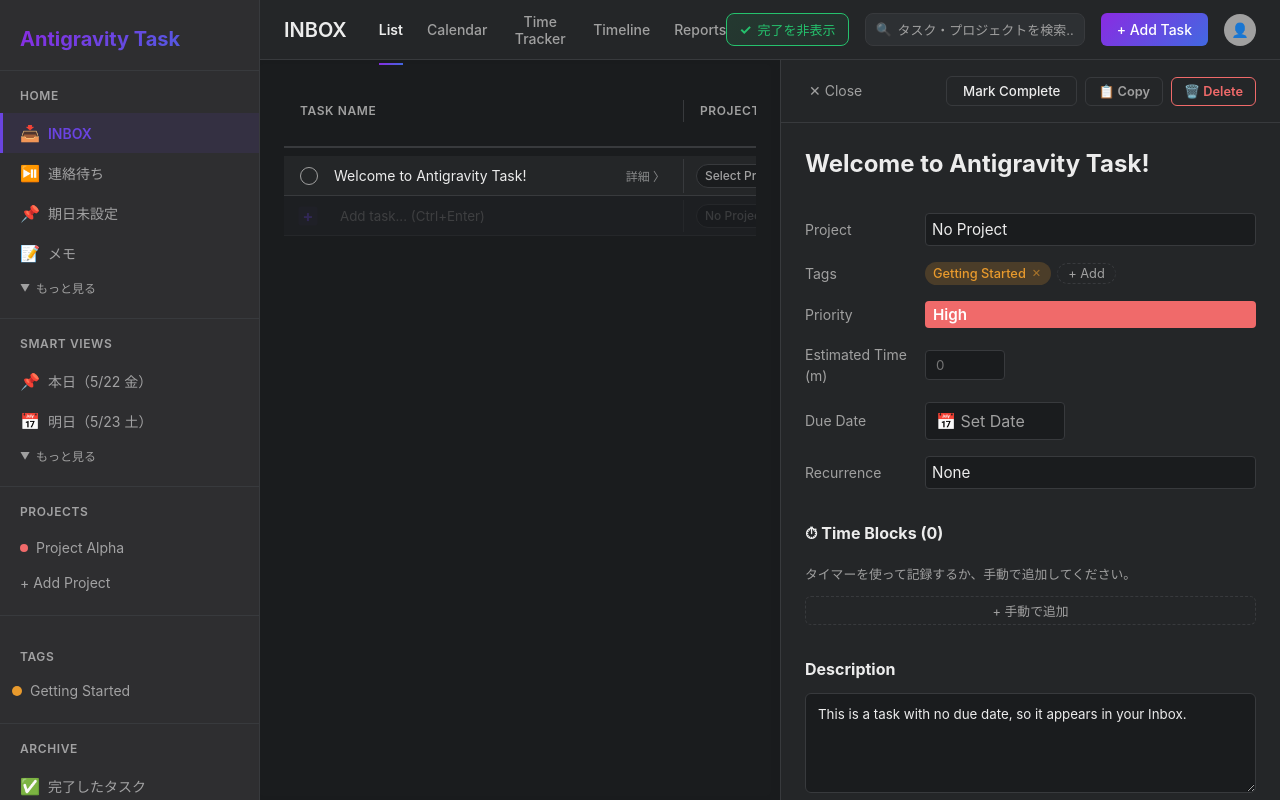
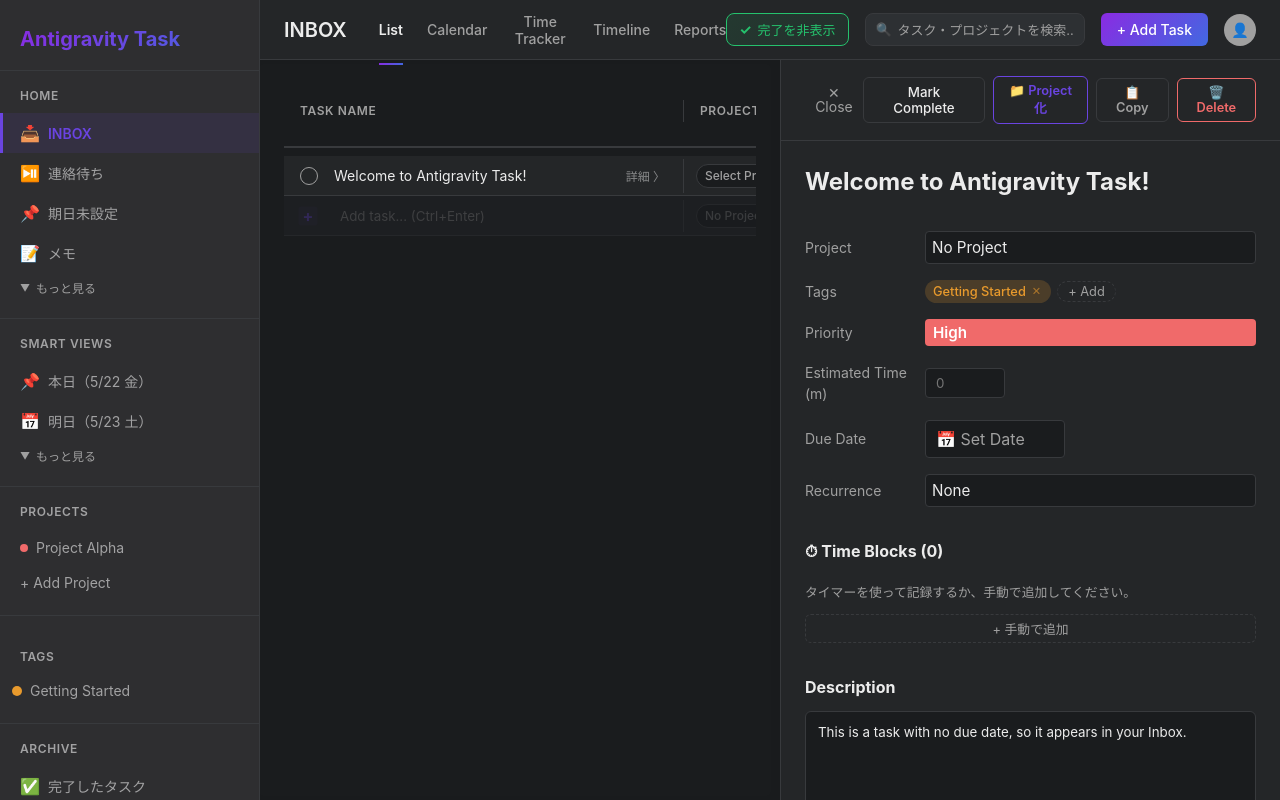
Before and after one commit to oyafuso111-web/antigravity-task, a React (Vite) app: page / in a window 1280 px wide. Both pictures are taken after a click on the button "詳細 〉". Built offline with nearby package versions, Linux system fonts and the light colour scheme.

Commit message:
feat: add convert task to project button in task detail view

```diff
--- a/src/components/TaskDetailView.tsx
+++ b/src/components/TaskDetailView.tsx
@@ -377,7 +377,12 @@ export const TaskDetailView: React.FC<Props> = ({ taskId }) => {
     selectedTaskIds,
     addTimeBlock,
     updateTimeBlock,
-    deleteTimeBlock
+    deleteTimeBlock,
+    addProject,
+    updateProject,
+    addTask,
+    setActiveProject,
+    setActiveTab
   } = useTaskStore();
   const task = tasks.find(t => t.id === taskId);
 
@@ -515,6 +520,61 @@ export const TaskDetailView: React.FC<Props> = ({ taskId }) => {
             }}
           >
             {task.completed ? '✓ Completed' : 'Mark Complete'}
+          </button>
+          <button
+            className="convert-project-btn"
+            onClick={() => {
+              if (!task) return;
+              if (!window.confirm(`「${task.title}」をプロジェクトに変換しますか？\n\n・タスク名 → プロジェクト名\n・Description → 目標/説明\n・サブタスク → タスクとして作成\n・コメント → プロジェクトコメント\n\n※元のタスクは削除されます`)) return;
+
+              const newProjectId = crypto.randomUUID();
+              const colors = ['#F06A6A', '#25C26D', '#6A44E1', '#E89A2D', '#2D9CDB', '#F59E0B', '#8B5CF6'];
+              const color = colors[Math.floor(Math.random() * colors.length)];
+
+              // 1. Create project
+              addProject(task.title, color, newProjectId);
+
+              // 2. Set description and copy comments
+              const projectComments = (task.comments || []).map(c => ({
+                id: crypto.randomUUID(),
+                userName: c.userName,
+                text: c.text,
+                createdAt: c.createdAt,
+              }));
+              updateProject(newProjectId, {
+                description: task.description || '',
+                comments: projectComments.length > 0 ? projectComments : undefined,
+              });
+
+              // 3. Convert subtasks to tasks in the new project
+              task.subtasks.forEach(st => {
+                addTask({
+                  title: st.title,
+                  projectId: newProjectId,
+                  completed: st.completed,
+                  priority: 'none',
+                  tagIds: [],
+                  dueDate: task.dueDate,
+                  homeBucket: null,
+                });
+              });
+
+              // 4. Delete original task
+              deleteTask(taskId);
+              setSelectedTaskId(null);
+
+              // 5. Navigate to new project
+              setActiveProject(newProjectId);
+              setActiveTab('list');
+            }}
+            style={{
+              background: 'none', border: '1px solid var(--brand-solid)',
+              color: 'var(--brand-solid)', padding: '6px 12px', borderRadius: '6px',
+              cursor: 'pointer', fontSize: '0.8rem', fontWeight: 600
+            }}
+            title="このタスクをプロジェクトに変換します"
+          >
+            📁 Project化
           </button>
           <button
             className="copy-task-btn"
```
